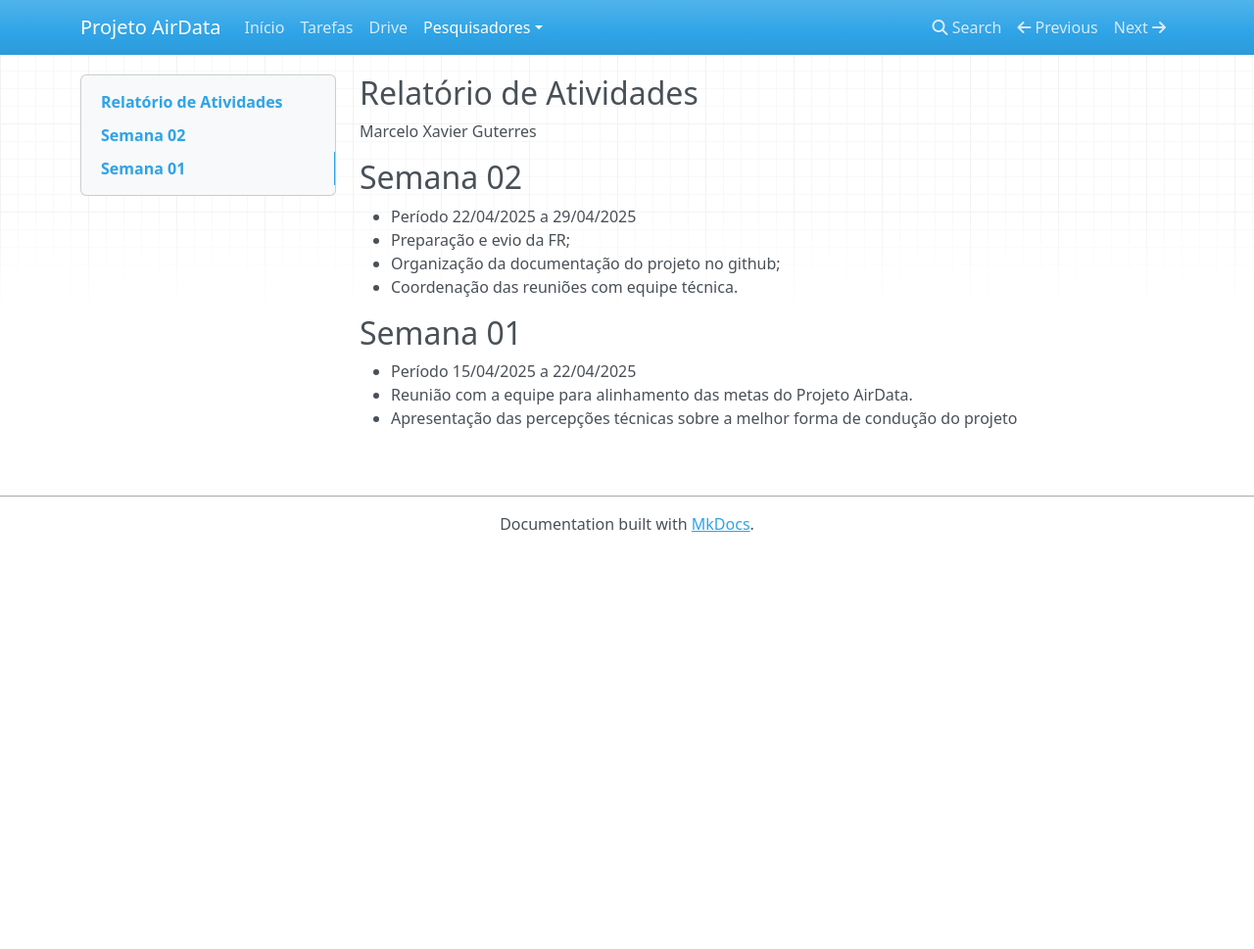
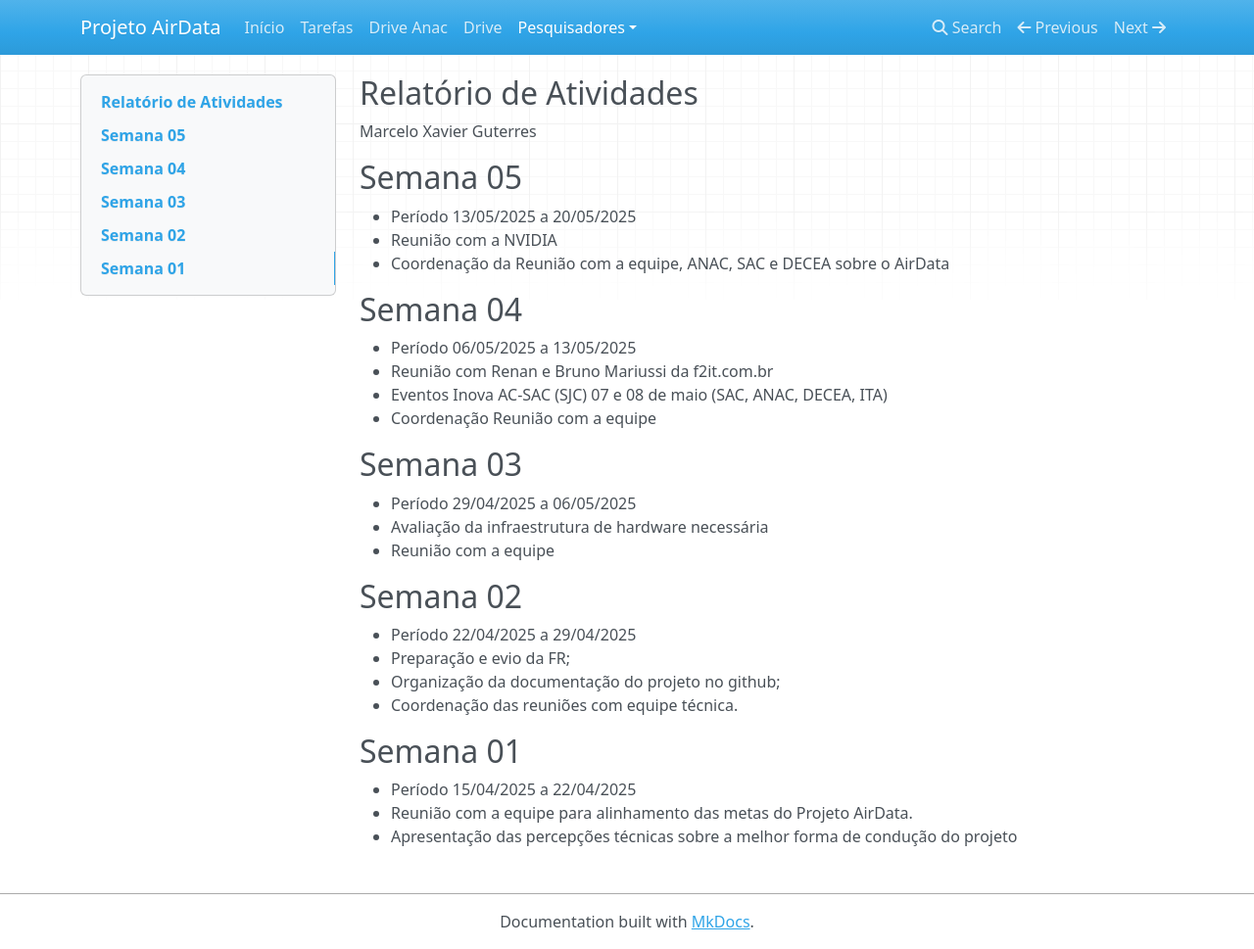
Before and after one commit to projetoairdata/web, an MkDocs documentation site: the page built from docs/pesquisadores/marcelo_guterres.md, in a window 1280 px wide and 969 px high. Shown: the whole window at 98% size. Built offline with MkDocs 1.6.1, drawn with Linux system fonts in a browser that asks for light colours; nearby versions of some CDN libraries.

Commit message:
WIP: Atualizações locais antes do pull

```diff
--- a/docs/pesquisadores/marcelo_guterres.md
+++ b/docs/pesquisadores/marcelo_guterres.md
@@ -1,6 +1,27 @@
 ## Relatório de Atividades
 
 Marcelo Xavier Guterres
+
+
+## Semana 05
+
+- Período 13/05/2025 a 20/05/2025
+- Reunião com a NVIDIA
+- Coordenação da Reunião com a equipe, ANAC, SAC e DECEA sobre o AirData
+
+## Semana 04
+
+- Período 06/05/2025 a 13/05/2025
+- Reunião com Renan e Bruno Mariussi  da f2it.com.br
+- Eventos Inova AC-SAC (SJC) 07 e 08 de maio (SAC, ANAC, DECEA, ITA)
+- Coordenação Reunião com a equipe
+
+## Semana 03
+
+- Período 29/04/2025 a 06/05/2025
+- Avaliação da infraestrutura de hardware necessária
+- Reunião com a equipe
+
 
 ## Semana 02
 
--- a/mkdocs.yml
+++ b/mkdocs.yml
@@ -9,6 +9,7 @@ theme:
 nav:
   - Início: index.md
   - Tarefas: tarefas.md
+  - Drive Anac: drive_anac.md
   - Drive: drive.md
   - Pesquisadores:
       - Marcelo Guterres: pesquisadores/marcelo_guterres.md
```
Also changed, not shown: docs/drive.md (+2 -2 lines), docs/tarefas.md (+15 -0 lines).
